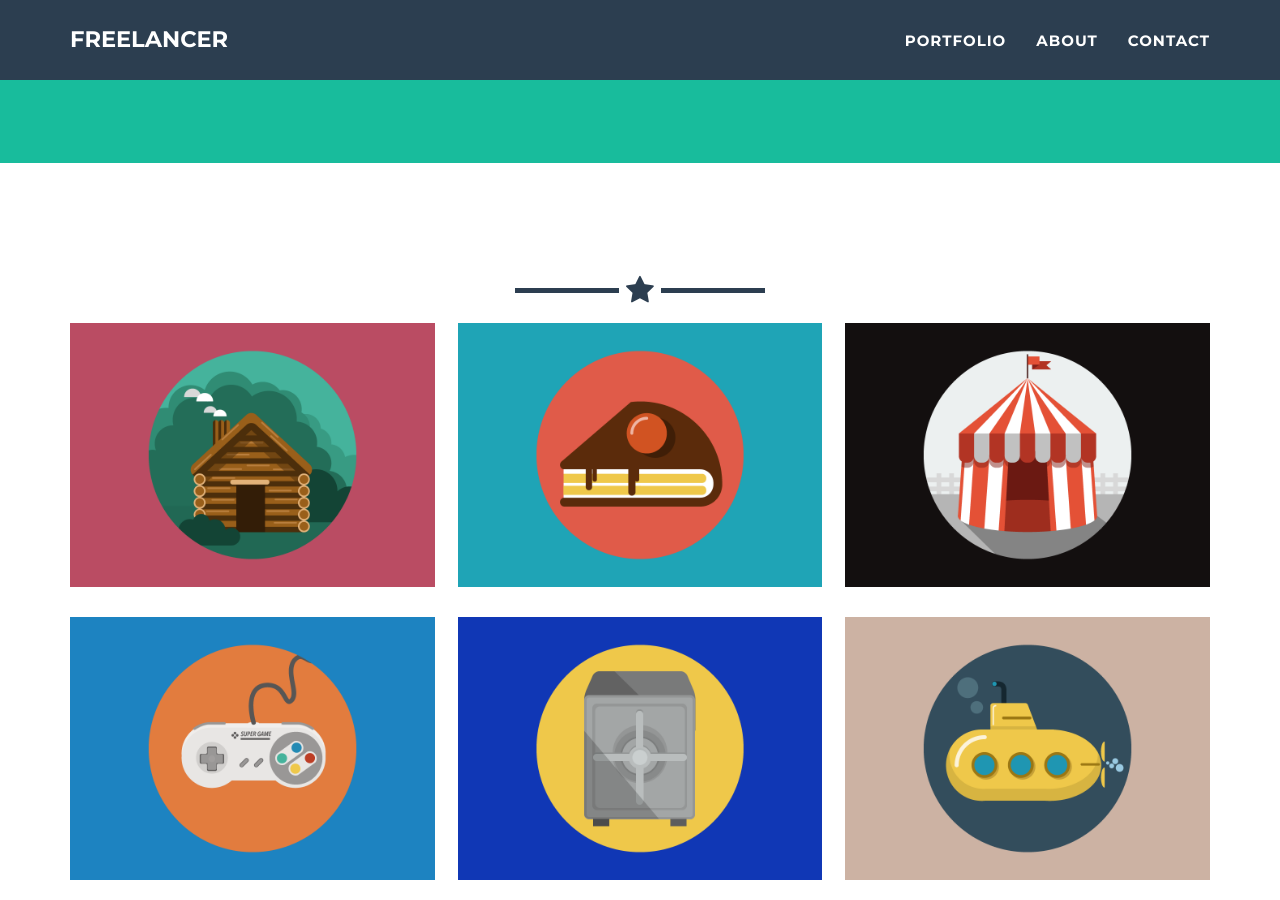
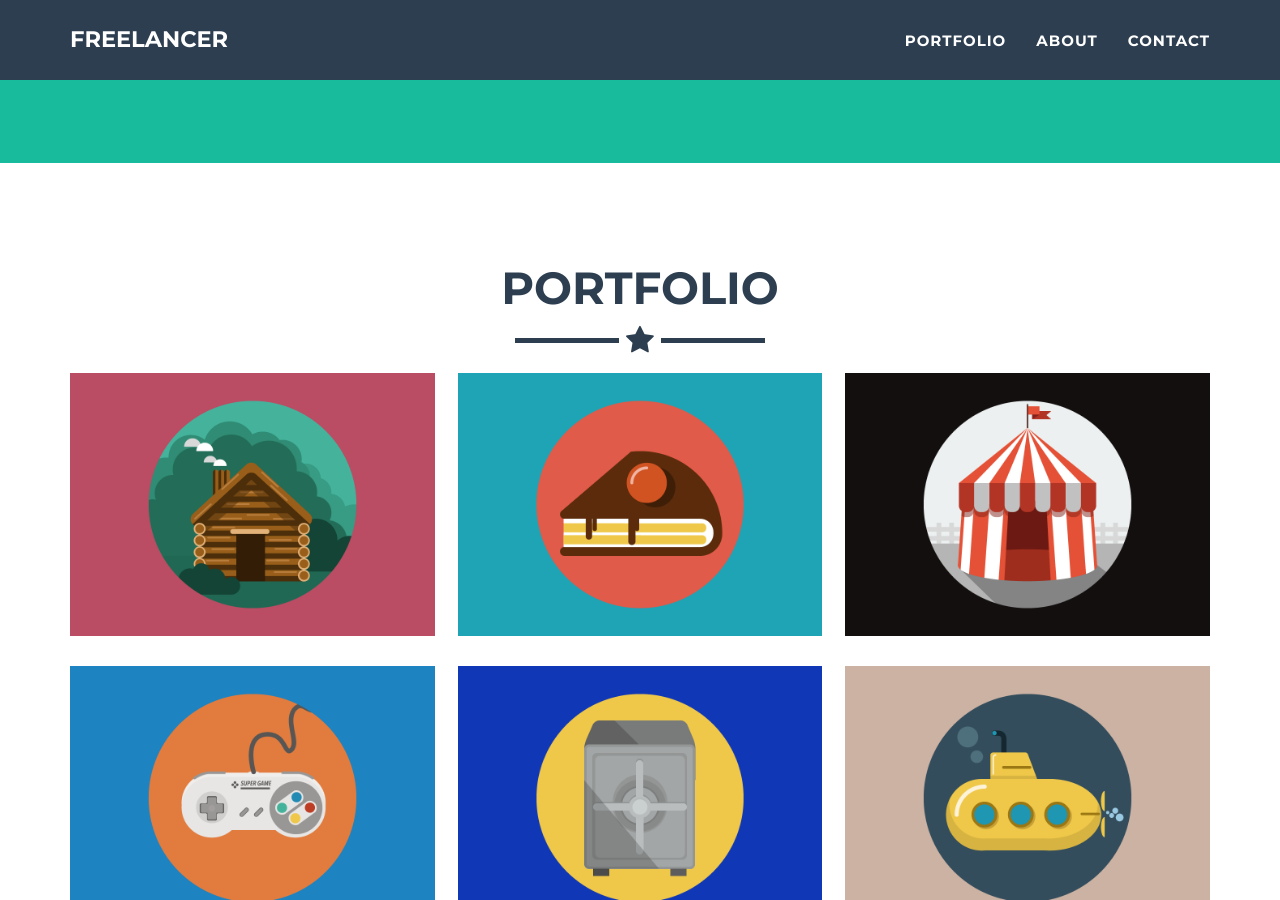
Before and after one commit to chickensmitten/freelancer, a Jekyll site: the page built from _posts/2014-07-18-project-1.markdown, in a window 1280 px wide and 900 px high, scrolled down 612 px. Built offline with Jekyll 4.4.1, drawn with Linux system fonts in a browser that asks for light colours.

Commit message:
Update _config.yml

```diff
--- a/_config.yml
+++ b/_config.yml
@@ -43,6 +43,10 @@ about:
 contact:
   title: Contact Me
 
+# Portfolio settings
+portfolio:
+  title: Portfolio
+
 # Footer settings
 footer:
   copyright: Dr. Henry Jekyll
```
